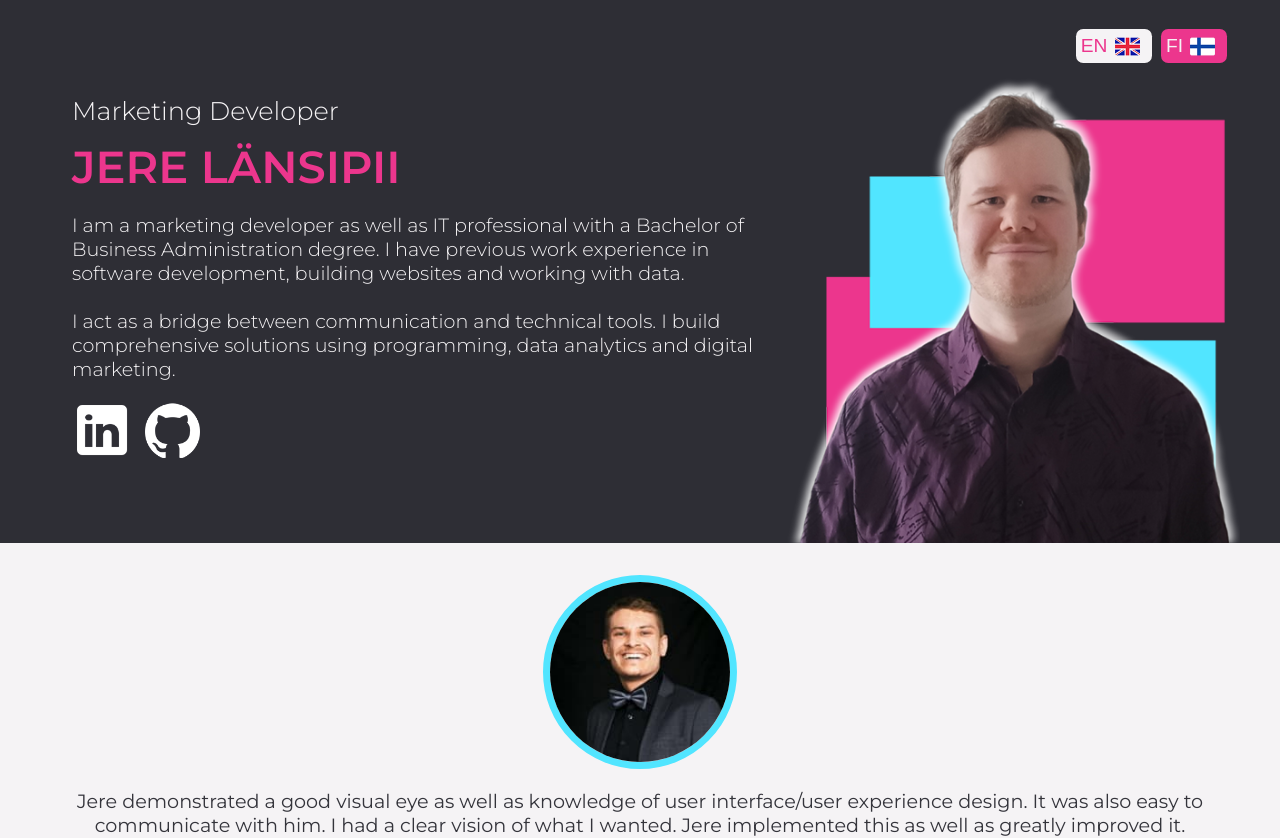
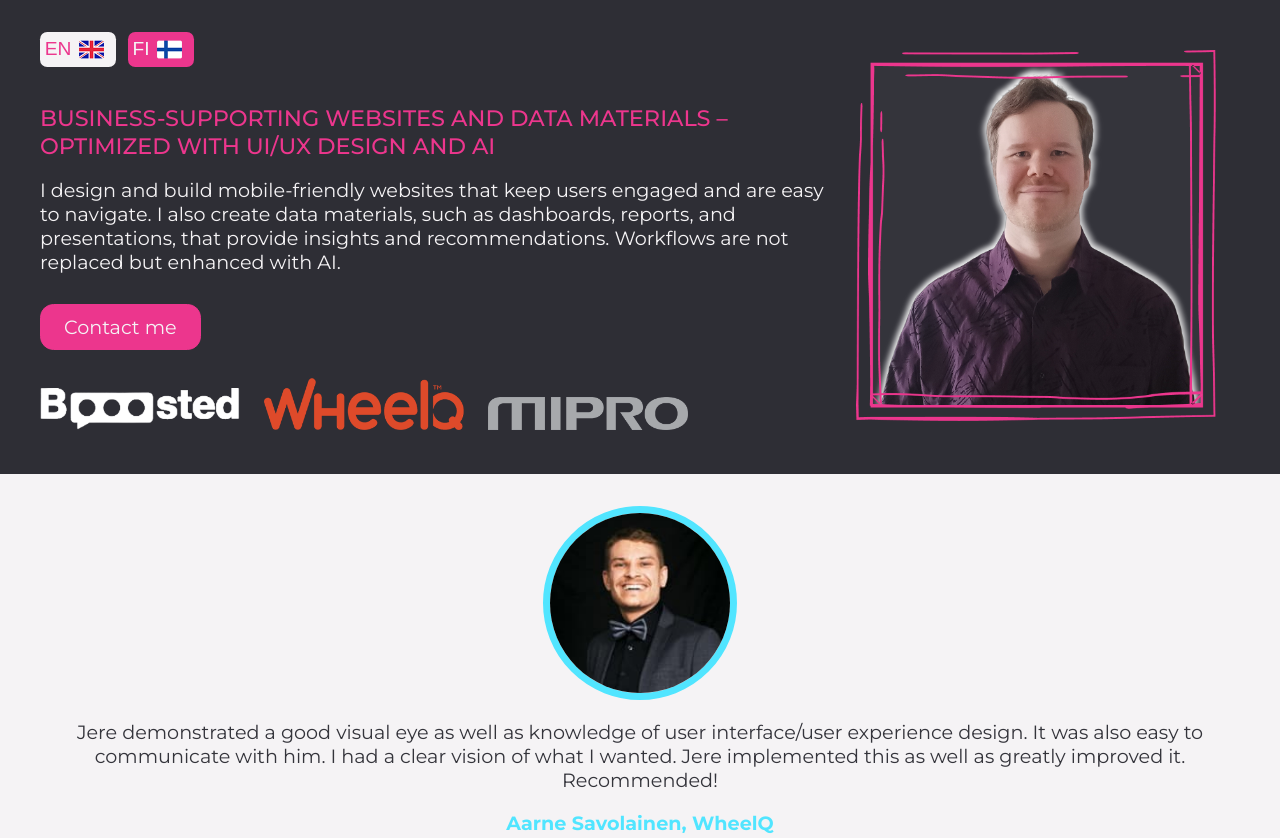
Before and after one commit to ojela028xamk/jere-lansipii-portfolio, a Next.js app: page / in a window 1280 px wide. Shown: the top 838 px of the page. Built offline with nearby package versions, Linux system fonts and the light colour scheme; no server answers.

Commit message:
header update

```diff
--- a/app/website/contact.tsx
+++ b/app/website/contact.tsx
@@ -5,7 +5,7 @@ const Contact = (): JSX.Element => {
   const t = useTranslations("website");
 
   return (
-    <div className={css.contact}>
+    <div className={css.contact} id="contact">
       <div className={css.contact_content}>
         <h1>{t("contact_header")}</h1>
         <div className={css.contact_items}>
--- a/app/website/experience.module.scss
+++ b/app/website/experience.module.scss
@@ -30,27 +30,5 @@
         color: main.$blue;
       }
     }
-
-    .job_logos {
-      display: flex;
-      flex-wrap: wrap;
-      margin-top: 2em;
-      gap: 1.5em;
-      justify-content: center;
-
-      .job_logo {
-        object-fit: contain;
-        width: 25%;
-        height: auto;
-
-        @media (max-width: responsive.$mobile-large) {
-          width: 60%;
-        }
-
-        @media (width > responsive.$mobile-large) and (max-width: responsive.$tablet) {
-          width: 40%;
-        }
-      }
-    }
   }
 }
--- a/app/website/experience.tsx
+++ b/app/website/experience.tsx
@@ -22,35 +22,6 @@ const Experience = () => {
             <b>Aarne Savolainen, WheelQ</b>
           </span>
         </div>
-        <div className={css.job_logos}>
-          <Image
-            className={css.job_logo}
-            src="/wheelq.png"
-            alt="WheelQ logo"
-            width={514}
-            height={134}
-            priority
-            quality={50}
-          />
-          <Image
-            className={css.job_logo}
-            src="/mipro.png"
-            alt="Mipro logo"
-            width={2048}
-            height={342}
-            priority
-            quality={50}
-          />
-          <Image
-            className={css.job_logo}
-            src="/xamk.png"
-            alt="XAMK logo"
-            width={2409}
-            height={976}
-            priority
-            quality={50}
-          />
-        </div>
       </div>
     </div>
   );
--- a/app/website/header.module.scss
+++ b/app/website/header.module.scss
@@ -1,5 +1,7 @@
 @use "../main";
 @use "../responsive.scss";
+
+$text-margin: 0.8em 0;
 
 .header {
   background-color: main.$primary-black;
@@ -7,72 +9,49 @@
 
   .header_content {
     display: flex;
-    padding-top: 1em;
+    padding: main.$content-padding;
     margin: auto;
     max-width: 1200px;
     white-space: pre-wrap;
 
     @media (max-width: responsive.$tablet) {
-      flex-direction: column-reverse;
+      flex-direction: column;
     }
 
     .header_content_left {
-      flex: 3;
-      padding: 2rem;
+      flex: 4;
       align-self: center;
 
       .text {
-        h2 {
-          margin: 0;
-          font-weight: 300;
-          font-size: main.$title;
-        }
-
         h1 {
-          font-weight: 600;
+          text-transform: uppercase;
+          font-weight: 500;
           color: main.$pink;
-          font-size: 2.8rem;
-          margin: 0.3em 0;
+          font-size: 1.4rem;
+          margin: $text-margin;
         }
 
         p {
-          margin-top: 1em;
-          font-weight: 300;
-        }
-
-        ul {
-          margin-bottom: 2em;
-          font-weight: 300;
-
-          li {
-            margin-bottom: 0.3em;
+          font-size: 1.2rem;
+          margin: $text-margin;
         }
       }
 
-        p,
-        ul {
-          font-size: main.$paragraph;
-        }
-      }
-
-      .buttons {
-        display: flex;
-        gap: 0.8em;
-        align-items: center;
-
-        .button_cv {
-          text-decoration: auto;
+      .button_contact {
+        font-family: inherit;
         text-align: center;
+        margin: 0.8em 0;
         padding: 0.5em 1.2em;
         border-radius: 0.7em;
         background-color: main.$pink;
         border: 1px solid main.$pink;
         color: main.$white;
-          font-size: 1.5em;
+        font-size: 1.2rem;
 
         &:hover {
           background-color: main.$primary-black;
           color: main.$pink;
+          cursor: pointer;
         }
       }
 
@@ -82,28 +61,31 @@
           opacity: 0.5;
         }
       }
+
+      .job_logos {
+        display: flex;
+        flex-wrap: wrap;
+        margin: $text-margin;
+        gap: 1.5em;
+        align-items: baseline;
+
+        .job_logo {
+          object-fit: contain;
+          width: 25%;
+          height: auto;
+        }
       }
     }
 
     .header_content_right {
       flex: 2;
-      display: flex;
-      flex-direction: column;
-      justify-content: space-between;
-
-      @media (max-width: responsive.$tablet) {
-        border-bottom: 5px solid main.$pink;
-      }
+      align-self: center;
 
       .image {
-        max-width: 100%;
+        margin: 1em;
+        width: 90%;
         height: auto;
-
-        @media (width > responsive.$mobile-large) and (max-width: responsive.$tablet) {
-          max-width: 60%;
-          margin: auto;
       }
     }
   }
 }
-}
--- a/app/website/header.tsx
+++ b/app/website/header.tsx
@@ -1,30 +1,33 @@
+"use client";
 import Image from "next/image";
 import css from "./header.module.scss";
-import Link from "next/link";
 import { useTranslations } from "next-intl";
 import LanguageSwitch from "./languageSwitch";
 
 const Header = (): JSX.Element => {
   const t = useTranslations("website");
 
+  const scrollToSection = () => {
+    const element = document.getElementById("contact");
+    if (element) {
+      element.scrollIntoView({ behavior: "smooth" });
+    }
+  };
+
   return (
     <div className={css.header}>
       <div className={css.header_content}>
         <div className={css.header_content_left}>
+          <LanguageSwitch />
           <div className={css.text}>
-            <h2>{t("header.title")}</h2>
-            <h1>JERE LÄNSIPII</h1>
+            <h1>{t("header.title")}</h1>
             <p>{t("header.description")}</p>
           </div>
           <div className={css.buttons}>
+            <button className={css.button_contact} onClick={scrollToSection}>
+              {t("header.contact")}
+            </button>
             {/*<Link
-              className={css.button_cv}
-              href="https://drive.google.com/file/d/1lW8POtjbSFBUgkzlg0tzgyOiHAW1PIUB/view?usp=drive_link"
-              target="_blank"
-            >
-              {t("header.open_cv")}
-            </Link>*/}
-            <Link
               href="https://linkedin.com/in/jere-länsipii-60b1a3217"
               target="_blank"
             >
@@ -48,17 +51,45 @@ const Header = (): JSX.Element => {
                 priority
                 quality={50}
               />
-            </Link>
+            </Link>*/}
+          </div>
+          <div className={css.job_logos}>
+            <Image
+              className={css.job_logo}
+              src="/booosted.png"
+              alt="Booosted logo"
+              width={300}
+              height={62}
+              priority
+              quality={50}
+            />
+            <Image
+              className={css.job_logo}
+              src="/wheelq.png"
+              alt="WheelQ logo"
+              width={514}
+              height={134}
+              priority
+              quality={50}
+            />
+            <Image
+              className={css.job_logo}
+              src="/mipro.png"
+              alt="Mipro logo"
+              width={2048}
+              height={342}
+              priority
+              quality={50}
+            />
           </div>
         </div>
         <div className={css.header_content_right}>
-          <LanguageSwitch />
           <Image
             className={css.image}
             src="/avatar.png"
             alt="Jere Länsipii Avatar"
-            width={764}
-            height={786}
+            width={565}
+            height={582}
             priority
             quality={100}
           />
--- a/app/website/languageSwitch.module.scss
+++ b/app/website/languageSwitch.module.scss
@@ -3,13 +3,12 @@
 .language_switch {
   display: flex;
   align-self: flex-end;
-  padding: 0.5em;
 
   .language_switch_button {
     display: flex;
     justify-content: center;
     align-items: center;
-    margin: 0.2em;
+    margin: 0 0.5em 0.8em 0;
     padding: 0.2em;
     color: main.$white;
     background-color: main.$pink;
--- a/messages/en.json
+++ b/messages/en.json
@@ -1,9 +1,9 @@
 {
   "website": {
     "header": {
-      "title": "Marketing Developer",
-      "description": "I am a marketing developer as well as IT professional with a Bachelor of Business Administration degree. I have previous work experience in software development, building websites and working with data.\n\nI act as a bridge between communication and technical tools. I build comprehensive solutions using programming, data analytics and digital marketing.",
-      "open_cv": "Open CV"
+      "title": "Business-supporting websites and data materials – optimized with UI/UX design and AI",
+      "description": "I design and build mobile-friendly websites that keep users engaged and are easy to navigate. I also create data materials, such as dashboards, reports, and presentations, that provide insights and recommendations. Workflows are not replaced but enhanced with AI.",
+      "contact": "Contact me"
     },
     "experience": "Jere demonstrated a good visual eye as well as knowledge of user interface/user experience design. It was also easy to communicate with him. I had a clear vision of what I wanted. Jere implemented this as well as greatly improved it. Recommended!",
     "skills": {
--- a/messages/fi.json
+++ b/messages/fi.json
@@ -1,9 +1,9 @@
 {
   "website": {
     "header": {
-      "title": "Markkinointikehittäjä",
-      "description": "Olen markkinointikehittäjä sekä tietotekniikan moniosaaja tradenomin koulutuksella. Minulla on aikaisempaa työkokemusta sovelluskehityksestä, verkkosivustojen rakentamisesta ja datan parissa työskentelystä.\n\nToimin siltana viestinnän ja teknisen puolen välillä. Rakennan kokonaisia ratkaisuja ohjelmoinnilla, data-analytiikalla ja digimarkkinoinnilla.",
-      "open_cv": "Avaa CV"
+      "title": "Liiketoimintaa tukevat verkkosivut ja datamateriaalit – optimoitu UI/UX-suunnittelulla ja tekoälyllä",
+      "description": "Suunnittelen ja rakennan mobiiliystävällisiä verkkosivustoja, joista käyttäjä ei heti poistu ja niitä on helppo selata. Luon myös datamateriaaleja, kuten koontinäyttöjä, raportteja ja esitelmiä, jotka tarjoavat havaintoja sekä suosituksia. Työnkulkuja ei korvata, vaan tehostetaan tekoälyllä.",
+      "contact": "Ota yhteyttä"
     },
     "experience": "Jere osoitti hyvää visuaalista silmää, kuten myös käyttöliittymä- ja käyttökokemussuunnittelun tietämystä. Hänen kanssa oli myös helppo kommunikoida. Minulla oli selkeä visio siitä mitä halusin. Jere toteutti tämän, kuten myös merkittävästi paransi sitä. Suosittelen!",
     "skills": {
```
Also changed, not shown: public/avatar.png, public/booosted.png (added). Lines whose indentation alone changed are shown as unchanged.
